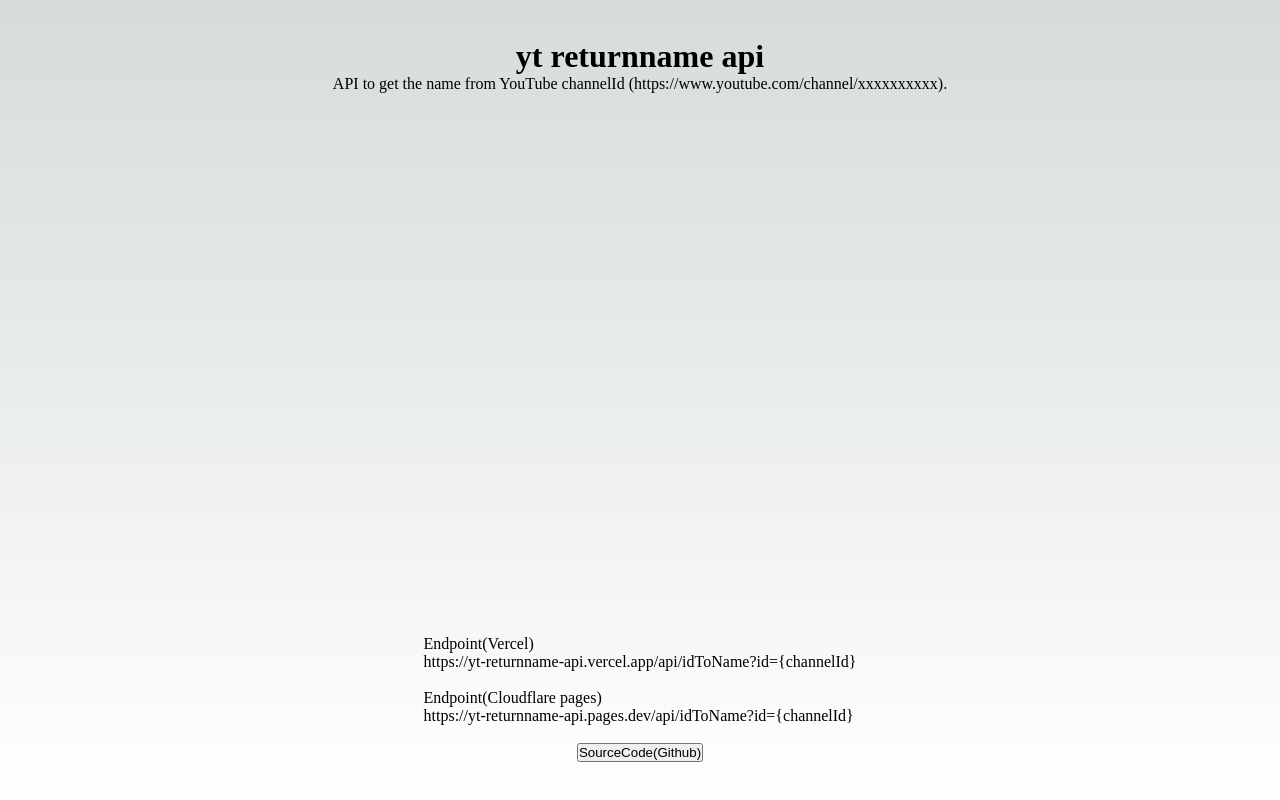
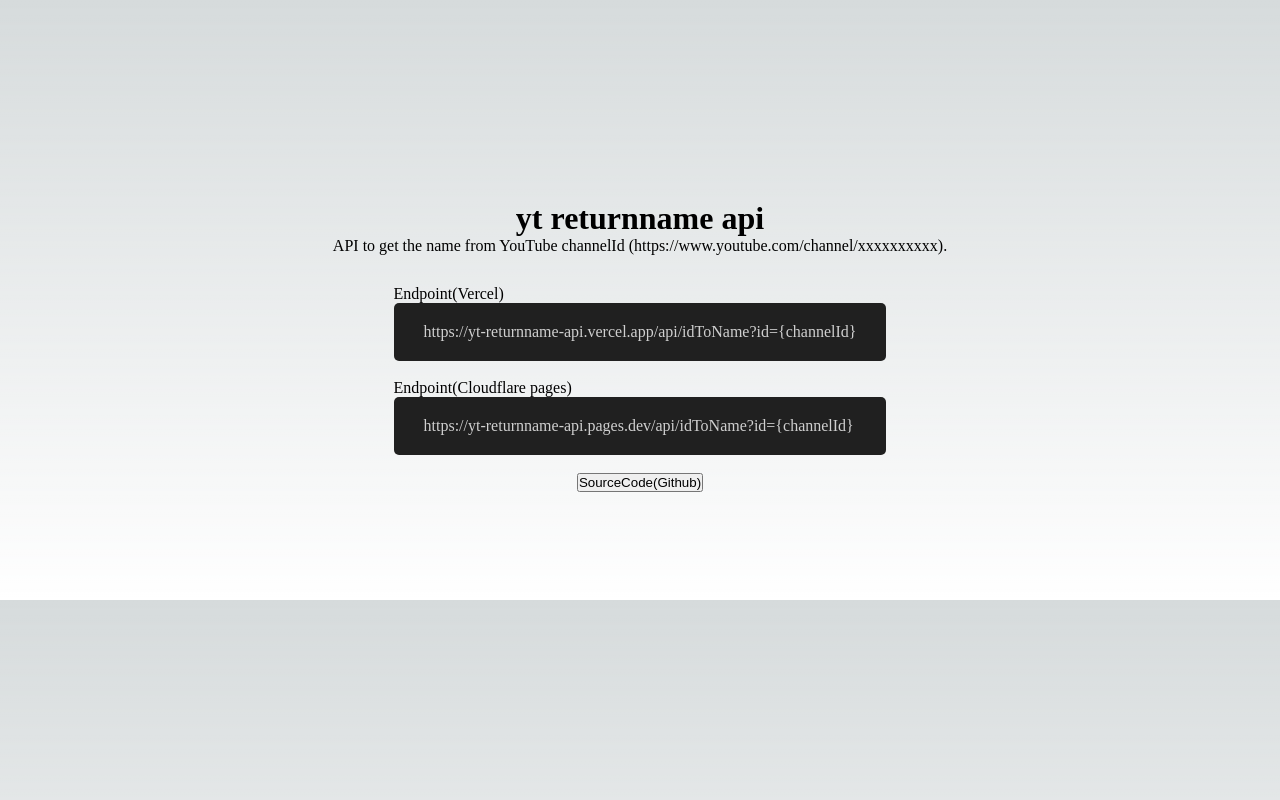
Before and after one commit to yakisova41/yt-returnname-api, a Next.js app: page / in a window 1280 px wide. Built offline with nearby package versions, Linux system fonts and the light colour scheme.

Commit message:
🎨 css修正

```diff
--- a/pages/extension.js
+++ b/pages/extension.js
@@ -1,5 +1,5 @@
 import Head from 'next/head'
-import styles from '@/styles/Home.module.css'
+import styles from '@/styles/Extension.module.css'
 import Image from 'next/image'
 
 export default function extension(){
@@ -28,7 +28,7 @@
                 <div className={styles.aboutContainer}>
                     <h2>What is This?</h2>
                     <br/>
-                    <Image src="/rect768.png" width={1265} height={395} className={styles.promoimg}/>
+                    <Image src="/rect768.svg" width={1265} height={395} className={styles.promoimg}/>
                     <br/>
                     <p className={styles.abouttext}>
                     YouTube changed the name of the comments section in a recent update to Handle, an id that starts with @.
--- /dev/null
+++ b/styles/Extension.module.css
@@ -0,0 +1,52 @@
+.main{
+  height:100vh;
+  display:flex;
+  justify-content: center;
+  align-items: center;
+  flex-direction: column;
+}
+
+.mainContainer{
+  display:flex;
+  flex-direction: column;
+  align-items: center;
+}
+
+.about{
+  height:70vh;
+  display:flex;
+  justify-content: flex-start;
+  align-items: center;
+  flex-direction: column;
+}
+
+.aboutContainer{
+  margin: 20px 0;
+  display:flex;
+  align-items: center;
+  flex-direction: column;
+  width: 70%;
+}
+
+.promoimg{
+  width: 80%;
+  height: auto;
+  margin: 10px 0px;
+}
+
+.abouttext{
+  margin: 20px 0;
+}
+
+.button{
+  padding: 12px 20px;
+  font-size: 18px;
+  border: none;
+  border-radius: 10px;
+  cursor: pointer;
+}
+
+.buttons{
+  display:flex;
+  gap: 0 10px;
+}
--- a/styles/Home.module.css
+++ b/styles/Home.module.css
@@ -1,52 +1,24 @@
 .main{
-  height:100vh;
     display:flex;
-  justify-content: center;
+    justify-content: space-between;
     align-items: center;
+    flex-direction: column;
+    margin: calc(50vh - 200px) auto;
+    height:200px;
+  }
+
+  .endpoint{
+    display: flex;
     flex-direction: column;
   }
 
-.mainContainer{
-  display:flex;
-  flex-direction: column;
-  align-items: center;
+  .endpointurl{
+    background-color: rgb(32, 32, 32);
+    color:rgb(207, 207, 207);
+    padding: 20px 30px;
+    border-radius: 5px;
   }
 
   .about{
-  height:70vh;
-  display:flex;
-  justify-content: flex-start;
-  align-items: center;
-  flex-direction: column;
+    margin-bottom: 30px;
   }
-
-.aboutContainer{
-  margin: 20px 0;
-  display:flex;
-  align-items: center;
-  flex-direction: column;
-  width: 70%;
-}
-
-.promoimg{
-  width: 80%;
-  height: auto;
-  margin: 10px 0px;
-}
-
-.abouttext{
-  margin: 20px 0;
-}
-
-.button{
-  padding: 12px 20px;
-  font-size: 18px;
-  border: none;
-  border-radius: 10px;
-  cursor: pointer;
-}
-
-.buttons{
-  display:flex;
-  gap: 0 10px;
-}
```
Also changed, not shown: public/rect768.png (deleted), public/rect768.svg (added). Lines whose indentation alone changed are shown as unchanged.
